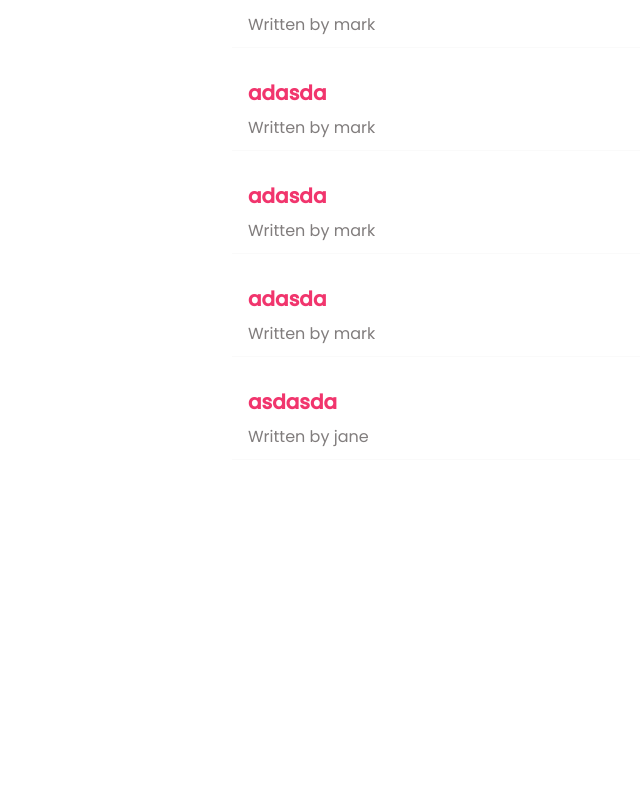
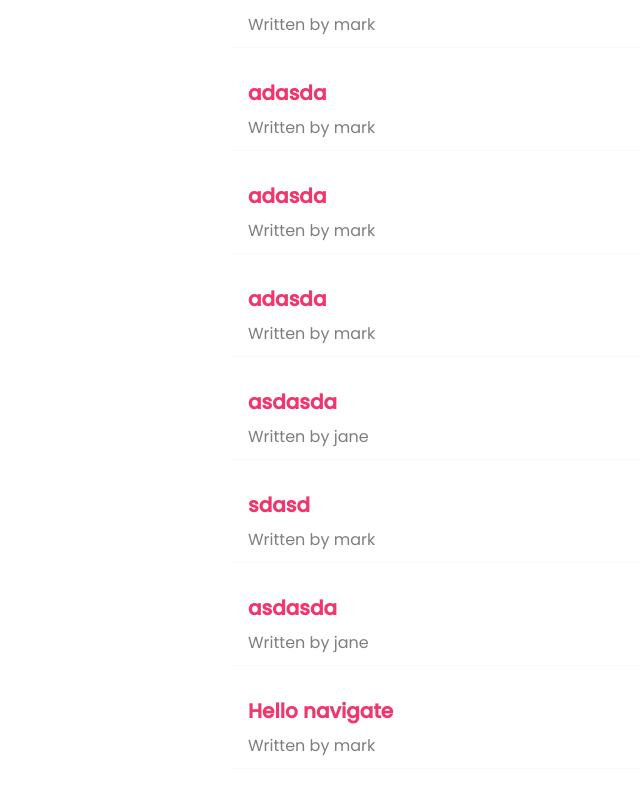
Before and after one commit to cedik456/react-net-ninja, a React (Vite) app: page / in a window 1280 px wide. Shown: the part 2712-3503 px from the top of the page, without its empty margins (128-768 px from the left). Before the commit the page ends 3212 px from the top, so only its background shows below. Built offline with nearby package versions, Linux system fonts and the light colour scheme; data requests are answered from the project's data file.

Commit message:
Add useNavigate Hook for redirection

```diff
--- a/data/db.json
+++ b/data/db.json
@@ -173,6 +173,24 @@
       "title": "asdasda",
       "body": "asdadsa",
       "author": "jane"
+    },
+    {
+      "id": "d9bf",
+      "title": "sdasd",
+      "body": "sadas",
+      "author": "mark"
+    },
+    {
+      "id": "9dfe",
+      "title": "asdasda",
+      "body": "sdasda",
+      "author": "jane"
+    },
+    {
+      "id": "1746",
+      "title": "Hello navigate",
+      "body": "asdas",
+      "author": "mark"
     }
   ]
 }
--- a/src/components/Create.jsx
+++ b/src/components/Create.jsx
@@ -1,10 +1,12 @@
 import React, { useState } from "react";
+import { useNavigate } from "react-router-dom";
 
 function Create() {
   const [title, setTitle] = useState("");
   const [body, setBody] = useState("");
   const [author, setAuthor] = useState("jane"); // should have a default value when using select (option)
   const [isPending, setIsPending] = useState(false);
+  const navigate = useNavigate();
 
   const submitForm = (e) => {
     e.preventDefault();
@@ -21,6 +23,7 @@ function Create() {
       }).then(() => {
         console.log("Blog Added!");
         setIsPending(false);
+        navigate("/");
       });
     }, 2000);
   };
```
